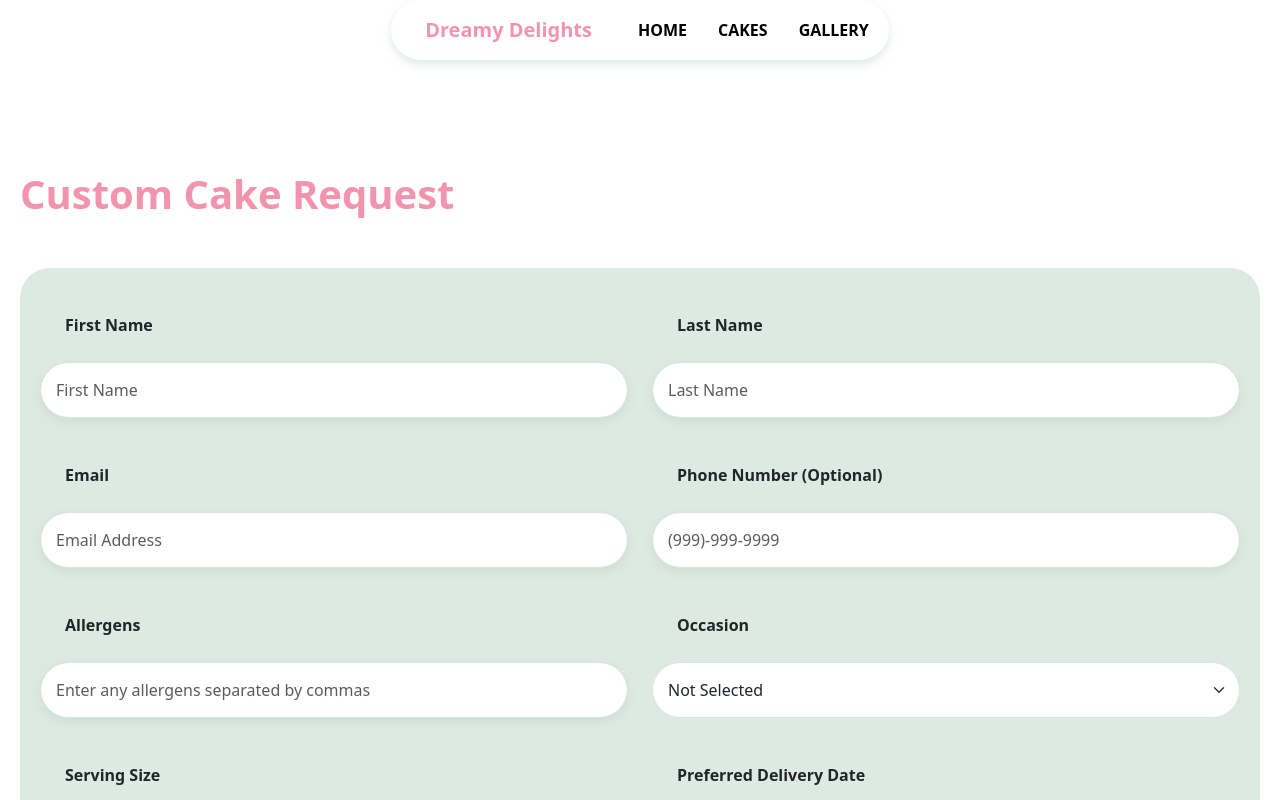
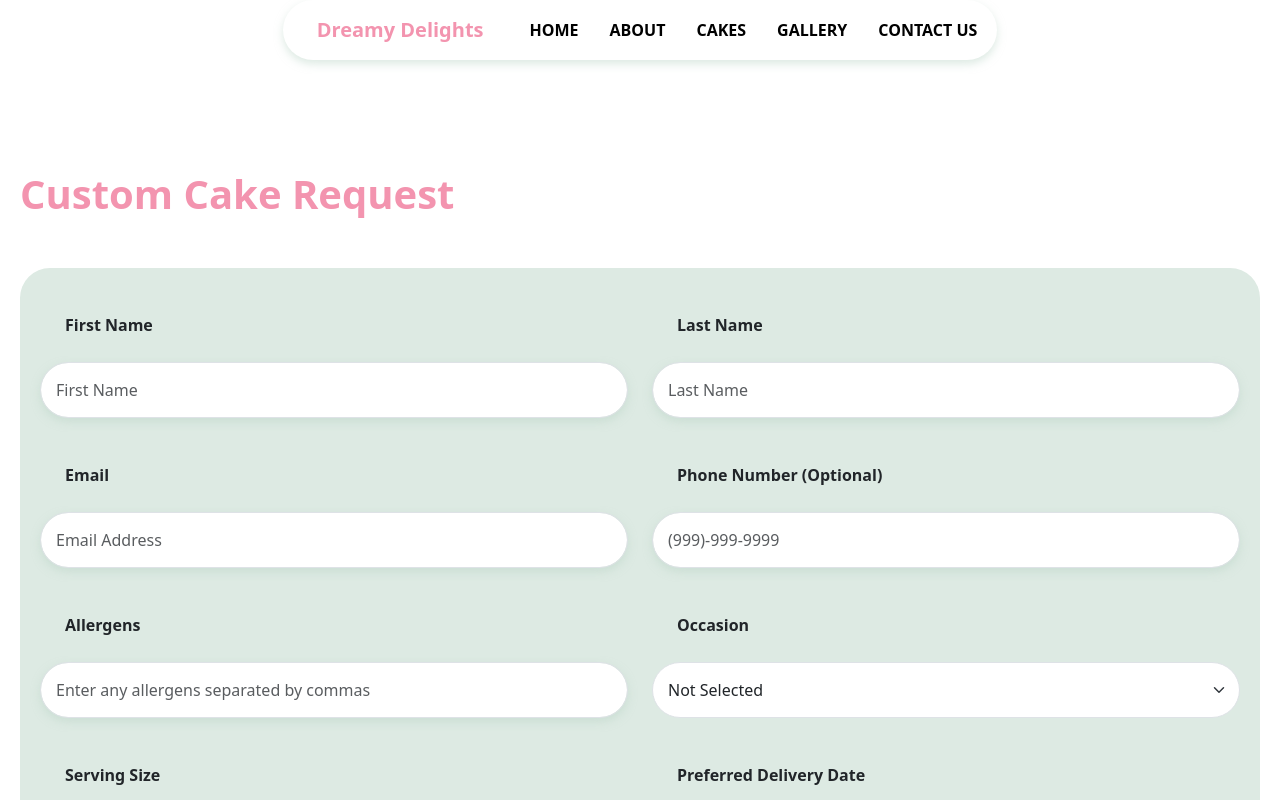
Before and after one commit to lamakoleib/DreamyDelights, a React (Create React App) app: page /rqform in a window 1280 px wide. Shown: the top 800 px of the page. Built offline with nearby package versions, Linux system fonts and the light colour scheme.

Commit message:
testing new branch

```diff
--- a/src/MiniNav.js
+++ b/src/MiniNav.js
@@ -31,6 +31,12 @@
               </li>
 
               <li className="nav-item">
+                <a href="/" className="nav-link">
+                  ABOUT
+                </a>
+              </li>
+
+              <li className="nav-item">
                 <a href="/cakes" className="nav-link">
                   CAKES
                 </a>
@@ -39,6 +45,12 @@
               <li className="nav-item">
                 <a href="/photogallery" className="nav-link">
                   GALLERY
+                </a>
+              </li>
+
+              <li className="nav-item">
+                <a href="/" className="nav-link">
+                  CONTACT US
                 </a>
               </li>
             </ul>
```
